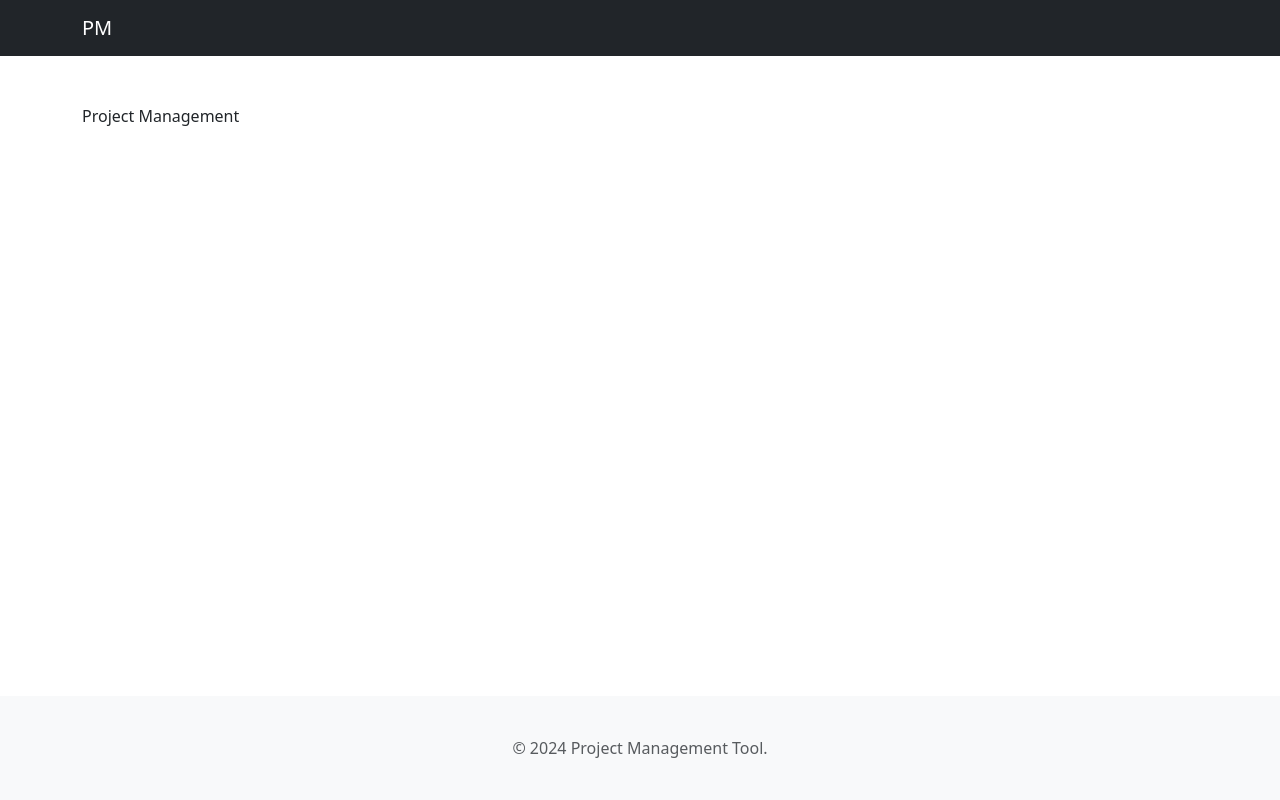
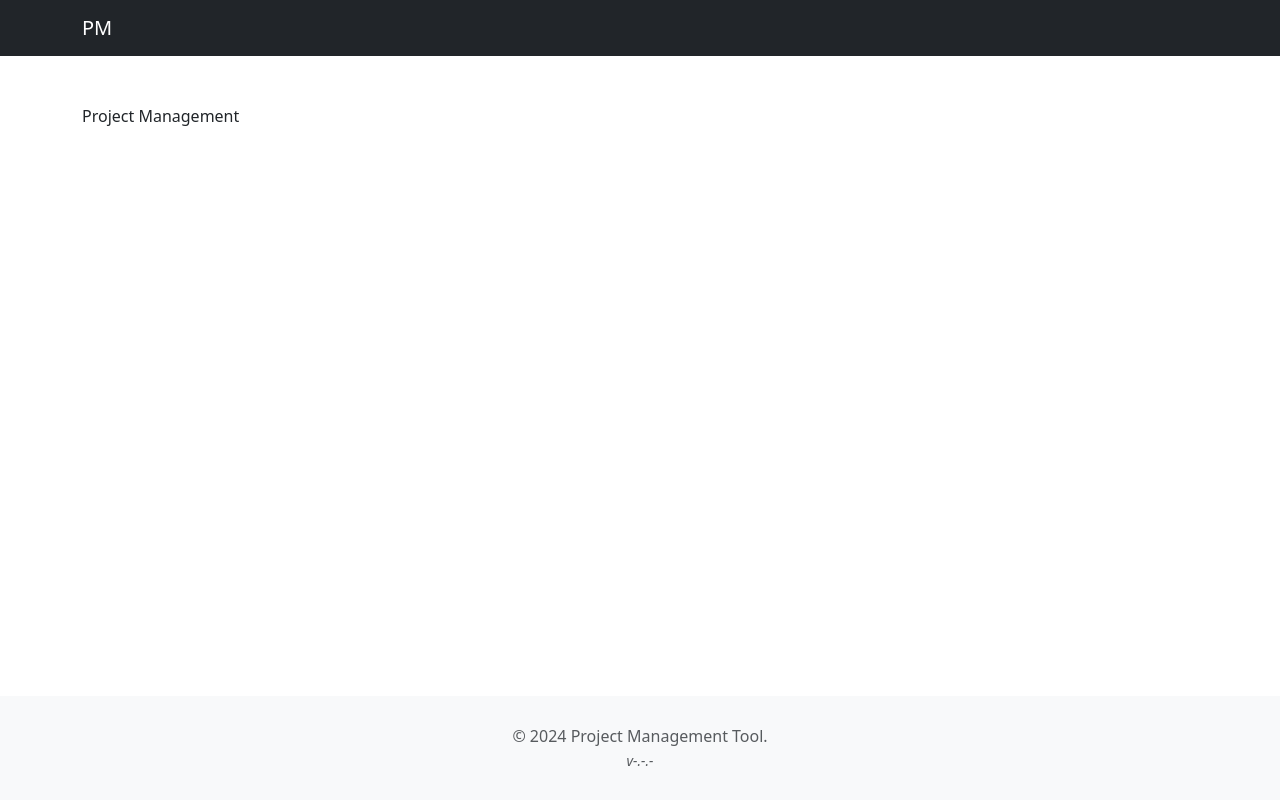
Before and after one commit to hoomn/project-management-frontend-nextjs, a Next.js app: page / in a window 1280 px wide. Built offline with nearby package versions, Linux system fonts and the light colour scheme.

Commit message:
add version component

```diff
--- a/components/navigation/footer.tsx
+++ b/components/navigation/footer.tsx
@@ -1,11 +1,14 @@
 import Container from "react-bootstrap/Container";
+
+import Version from "./version";
 
 export default function Footer() {
   return (
-    <footer className="bg-light py-3">
+    <footer className="bg-light py-1">
       <Container>
         <div className="text-center text-muted my-4">
           <p className="mb-0">&copy; {new Date().getFullYear()} Project Management Tool.</p>
+          <Version />
         </div>
       </Container>
     </footer>
--- /dev/null
+++ b/components/navigation/version.tsx
@@ -0,0 +1,5 @@
+export default function Version() {
+  const version = process.env.NEXT_PUBLIC_VERSION || "-.-.-";
+
+  return <small className="text-muted fst-italic">v{version}</small>;
+}
```
